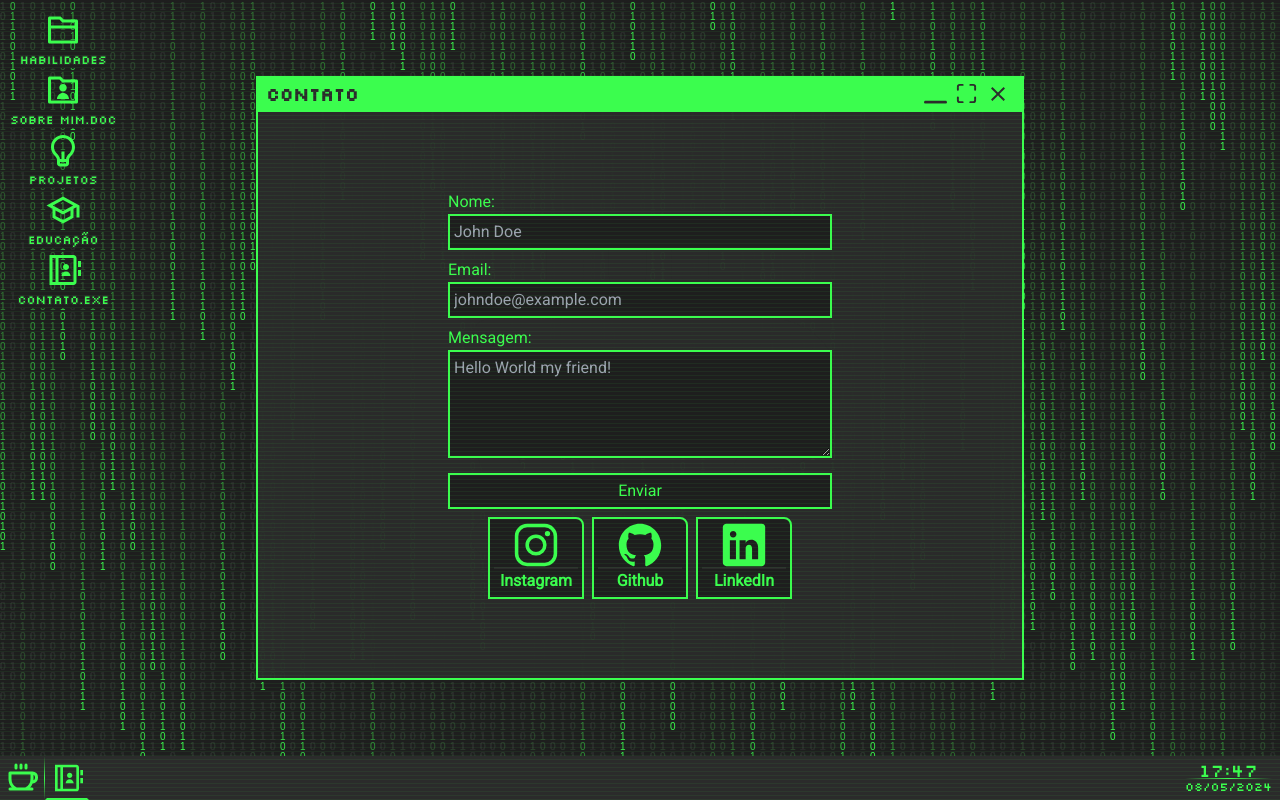
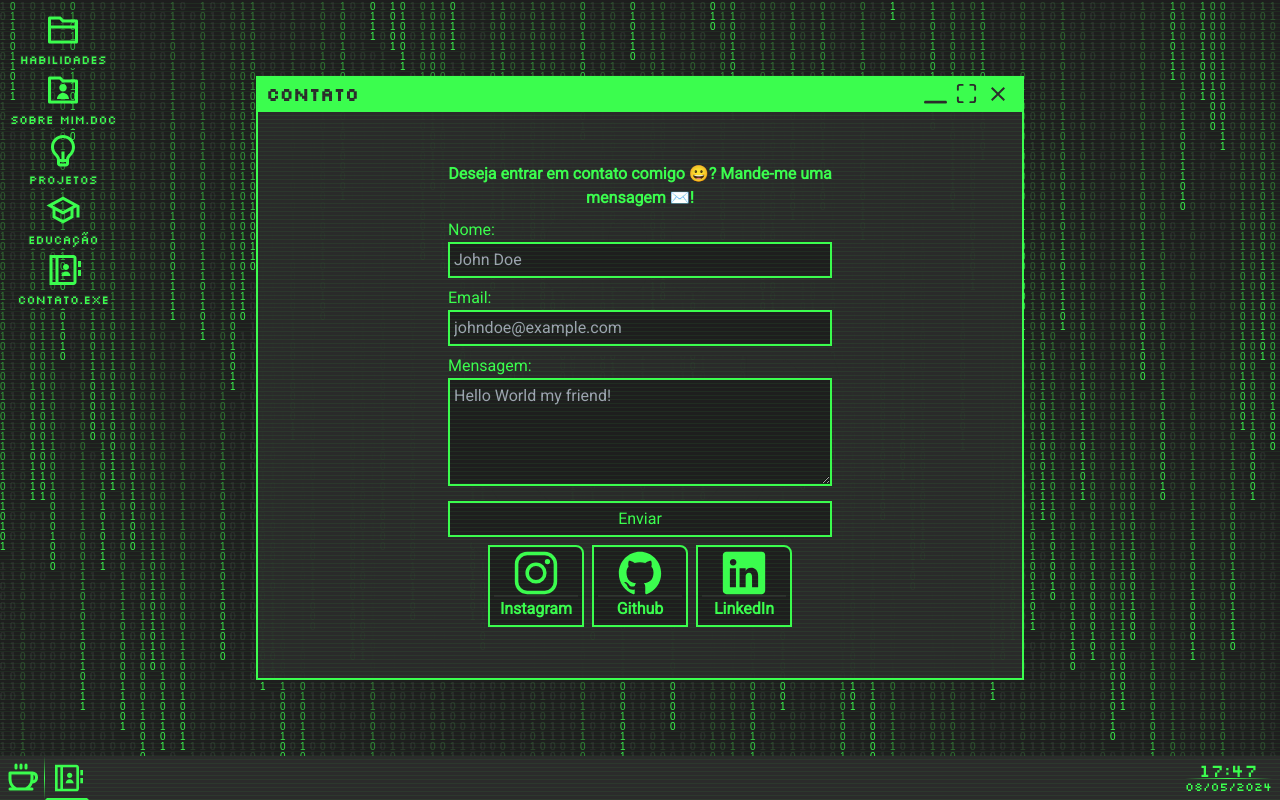
Before and after one commit to Icaro-Davi/personal-portfolio, a Next.js app: page / in a window 1280 px wide. Both pictures are taken after a click on the link "Contato". Built offline with nearby package versions, Linux system fonts and the light colour scheme.

Commit message:
add title to form

```diff
--- /dev/null
+++ b/src/components/Glitch/Link.tsx
@@ -0,0 +1,14 @@
+import GlitchText from './Text';
+import type { AnchorHTMLAttributes, FC, ReactNode } from "react";
+
+type GlitchLinkProps = {
+    children?: ReactNode;
+} & AnchorHTMLAttributes<HTMLAnchorElement>;
+
+const GlitchLink: FC<GlitchLinkProps> = ({ children, ...props }) => (
+    <a {...props}>
+        <GlitchText>{children}</GlitchText>
+    </a>
+);
+
+export default GlitchLink;
--- a/src/components/Layout/OSSystem/File/Contact.tsx
+++ b/src/components/Layout/OSSystem/File/Contact.tsx
@@ -1,4 +1,5 @@
 import { IoLogoInstagram, IoLogoGithub, IoLogoLinkedin } from 'react-icons/io5';
+import GlitchLink from '@/components/Glitch/Link';
 import ContactMailForm from "@/components/Form/ContactMail";
 import IconShape from "@/components/IconShape";
 
@@ -7,7 +8,10 @@ import type { FC } from "react";
 const Contact: FC = () => (
 
     <div className="p-2 h-full flex overflow-auto">
-        <div className='m-auto'>
+        <div className='m-auto max-w-96'>
+            <h2 className='text-primary pb-2 text-center font-bold'>
+                Deseja entrar em <GlitchLink href="mailto:icarodaviduarte@gmail.com">contato</GlitchLink> comigo 😀? Mande-me uma <GlitchLink href="mailto:icarodaviduarte@gmail.com">mensagem ✉️</GlitchLink>!
+            </h2>
             <ContactMailForm mailto="icarodaviduarte@gmail.com" />
             <div className="flex flex-wrap justify-center gap-2 mt-2">
                 <IconShape
```
